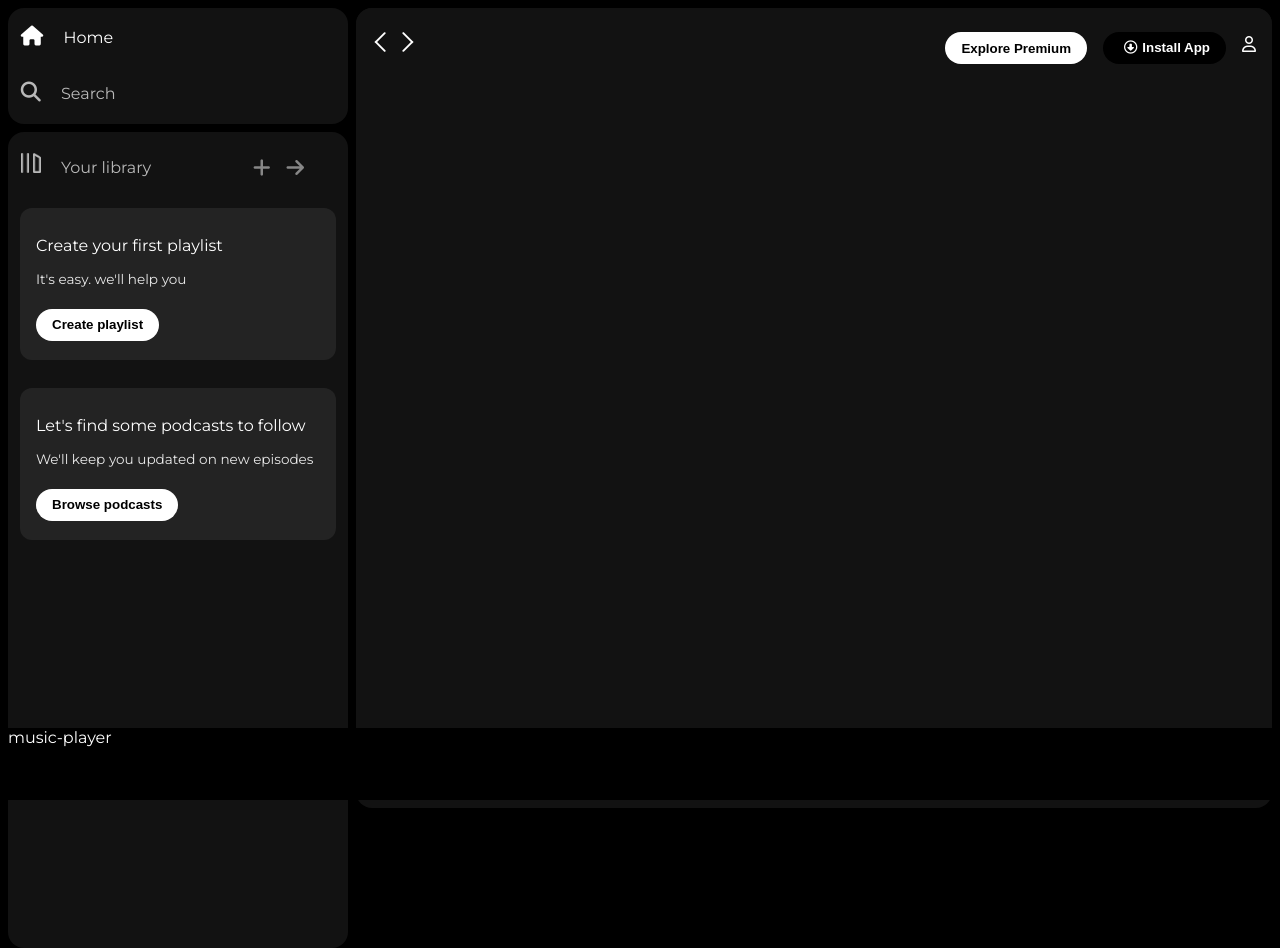
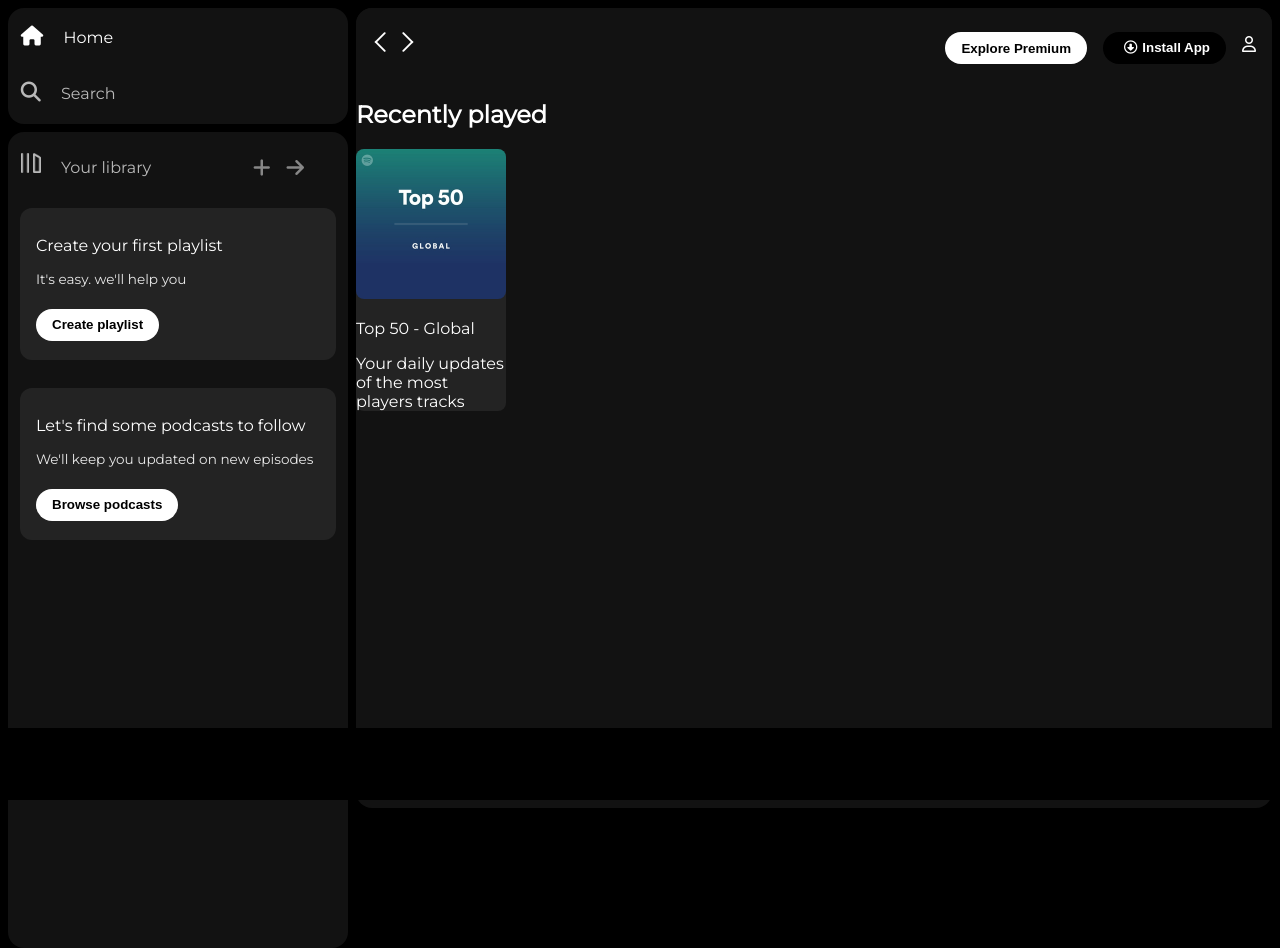
Before and after one commit to Milindsangale/Spotify-clone, a plain HTML site: page index.html in a window 1280 px wide. Drawn offline with Linux system fonts and the light colour scheme.

Commit message:
initla commit

```diff
--- a/index.html
+++ b/index.html
@@ -55,18 +55,26 @@
                 <div class="sticky-nav">
                     <div class="sticky-nav-icons">
                         <img src="/image/backward_icon.png" >
-                        <img src="/image/forward_icon.png" >
+                        <img src="/image/forward_icon.png" class="hide" >
                     </div>
                    <div class="sticky-nav-options">
-                    <button class="badge nav-item" >Explore Premium </button>
+                    <button class="badge nav-item hide" >Explore Premium </button>
                     <button style="background-color: black; color: white;" class="badge nav-item" ><i class="fa-regular fa-circle-down" style="margin: 5px;"></i>Install App</button>
                     <i class="fa-regular fa-user nav-item" ></i>
                    </div>
 
                 </div>
-                <div class="cards"></div>
+                <h2>Recently played</h2>
+                <div class="cards">
+                    <div class="cards-container">
+                        <img src="/image/card1img.jpeg" class="card-img" >
+                        <p class="card-title">Top 50 - Global</p>
+                        <p class="card-info">Your daily updates of the most players tracks</div>
+
+                    </div>
+                </div>
             </div>
-            <div class="Music-player">music-player</div>
+            <div class="Music-player"></div>
         </div>
     </div>
 </body>
--- a/style.css
+++ b/style.css
@@ -157,3 +157,24 @@ a{
 .nav-item {
     margin-right: 1rem;
 }
+
+@media (max-width:1000px) {
+    .hide{
+        display: none;
+    }
+}
+
+.cards{
+    background-color: #232323;
+    width: 150px;
+    border-radius: 0.5rem;
+}
+.card-container{
+    display: flex;
+
+}
+.card-img{
+    width: 100%;
+    border-radius: 0.5rem;
+
+}
```
